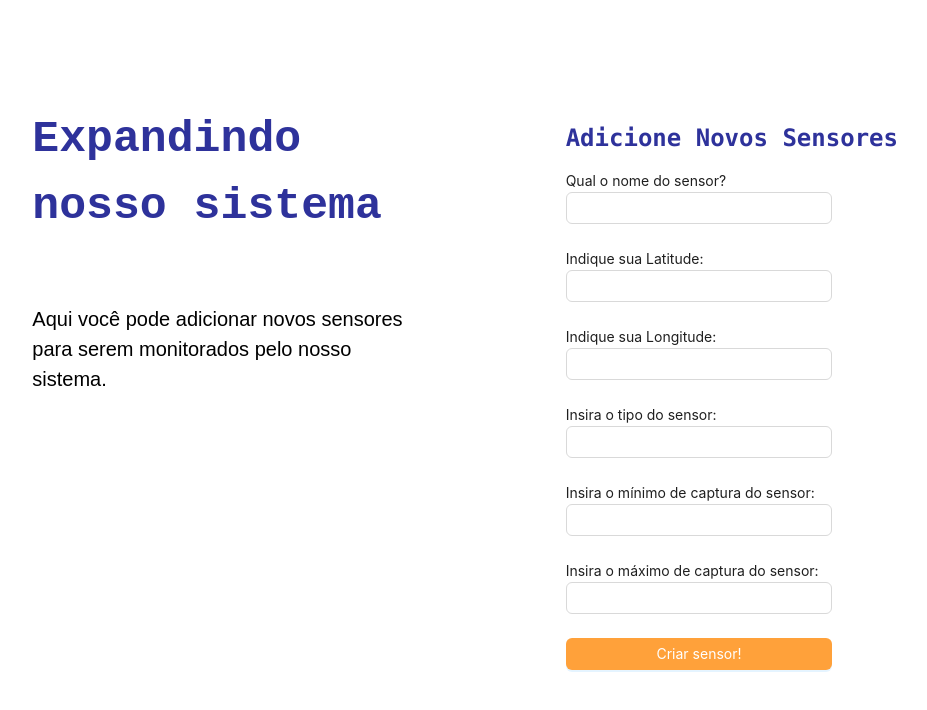
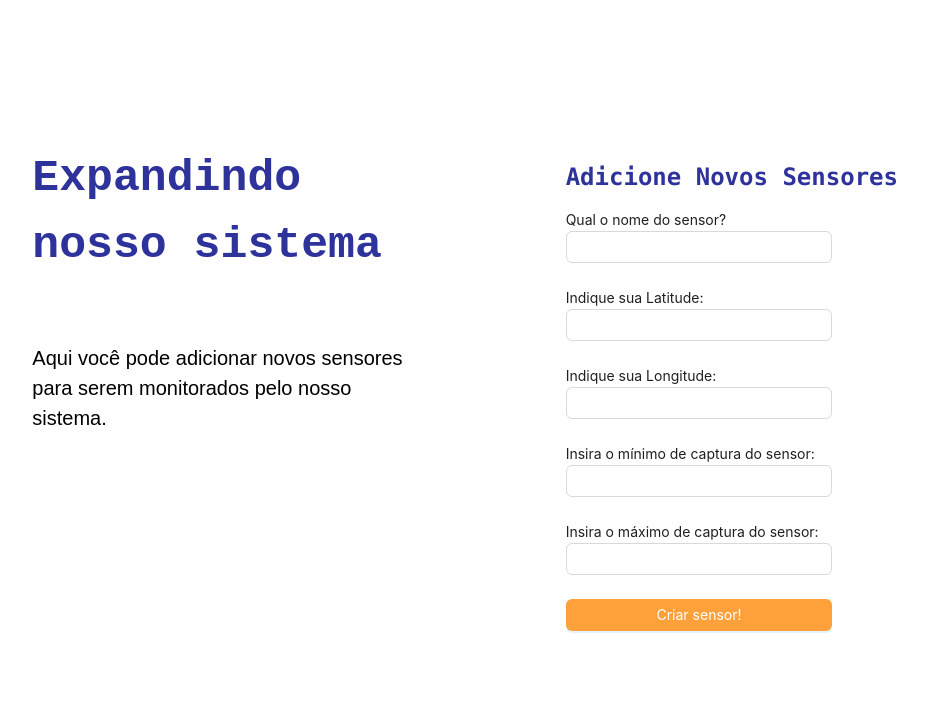
Before and after one commit to Inteli-College/2024-T0002-EC09-G04, a Next.js app in the folder frontend/: page /sensor in a window 1280 px wide. Shown: the top 710 px of the page, without its empty margins (21-948 px from the left). Built offline with nearby package versions, Linux system fonts and the light colour scheme.

Commit message:
feat: sensors_integration

```diff
--- a/frontend/src/components/Sensor/SensorForm.jsx
+++ b/frontend/src/components/Sensor/SensorForm.jsx
@@ -3,40 +3,67 @@ import { Form, Input, Button } from "antd";
 import axios from 'axios';
 import FormItem from "antd/lib/form/FormItem";
 
+const SensorForm = () => {
+  const [successMessage, setSuccessMessage] = useState("");
+  const onFinishFailed = () => {};
 
-const SensorForm = () => {
-  const [formData, setFormData] = useState({
-    Nome: '',
-    lat: '',
-    long: '',
-    tipo: '',
-    min: '',
-    max: ''
-  });
+  const handleSubmit = async (values) => {
+    try {
+      const { name, latitude, longitude, min, max} = values;
 
-  const onFinish = async (values) => {
-    try {
-      // Envia os dados para a API
-      await axios.post('sua_api_aqui', formData);
-      console.log('Dados enviados com sucesso!');
+      const data =
+        {
+          "name": name,
+          "latitude": latitude,
+          "longitude": longitude,
+          "params": {
+            "co2": {
+              "min": max,
+              "max": min,
+              "z": 0
+            },
+            "co":{
+              "min": 0,
+              "max": 0,
+              "z": 0
+            },
+            "no2": {
+              "min": 0,
+              "max": 0,
+              "z": 0
+            },
+            "mp10": {
+              "min": 0,
+              "max": 0,
+              "z": 0
+            },
+            "mp25": {
+              "min": 0,
+              "max": 0,
+              "z": 0
+            },
+            "rad": {
+              "min": 0,
+              "max": 0,
+              "z": 0
+            }
+          }
+        }
+
+      console.log(data.params)
+      const response = await axios.post('http://localhost:8080/sensors', data);
+
+      if (response.status === 200) {
+        setSuccessMessage('Sensor criado com sucesso!');
+      }
     } catch (error) {
-      console.error('Erro ao enviar os dados:', error);
+      console.error('Erro ao criar sensor:', error);
     }
   };
 
-  const onFinishFailed = (errorInfo) => {
-    console.log('Failed:', errorInfo);
-  };
-
-  const handleChange = (event) => {
-    const { name, value } = event.target;
-    setFormData({
-      ...formData,
-      [name]: value
-    });
-  };
-
   return (
+    <div>
+      {successMessage && <p style={{ color: 'green' }}>{successMessage}</p>}
       <Form
         name="basic"
         labelCol={{
@@ -51,13 +78,13 @@ const SensorForm = () => {
         initialValues={{
           remember: true,
         }}
-      onFinish={onFinish}
+        onFinish={handleSubmit}
         onFinishFailed={onFinishFailed}
         autoComplete="off"
       >
         <p>Qual o nome do sensor?</p>
-      <Form.Item
-        name="Nome"
+        <FormItem
+          name="name"
           rules={[
             {
               required: true,
@@ -65,13 +92,12 @@ const SensorForm = () => {
             },
           ]}
         >
-        <Input className='w-full' name="Nome" onChange={handleChange} />
-      </Form.Item>
-
+          <Input className='w-full' />
+        </FormItem>
 
         <p>Indique sua Latitude:</p>
         <FormItem
-      name="Latitude"
+          name="latitude"
           rules={[
             {
               required: true,
@@ -79,13 +105,12 @@ const SensorForm = () => {
             },
           ]}
         >
-        <Input className='w-full' name="Nome" onChange={handleChange} />
-
+          <Input className='w-full' />
         </FormItem>
 
         <p>Indique sua Longitude:</p>
         <FormItem
-      name="Longitude"
+          name="longitude"
           rules={[
             {
               required: true,
@@ -93,20 +118,7 @@ const SensorForm = () => {
             },
           ]}
         >
-        <Input className='w-full' name="Nome" onChange={handleChange} />
-    </FormItem>
-
-    <p>Insira o tipo do sensor:</p>
-    <FormItem
-      name="tipo"
-      rules={[
-        {
-          required: true,
-          message: 'Por favor, insira o tipo de sensor!',
-        },
-      ]}
-    >
-        <Input className='w-full' name="Nome" onChange={handleChange} />
+          <Input className='w-full' />
         </FormItem>
 
         <p>Insira o mínimo de captura do sensor:</p>
@@ -119,7 +131,7 @@ const SensorForm = () => {
             },
           ]}
         >
-        <Input className='w-full' name="Nome" onChange={handleChange} />
+          <Input className='w-full' />
         </FormItem>
 
         <p>Insira o máximo de captura do sensor:</p>
@@ -132,9 +144,10 @@ const SensorForm = () => {
             },
           ]}
         >
-      <Input className='w-full' name="Nome" onChange={handleChange} />
+          <Input className='w-full' />
         </FormItem>
-      <Form.Item
+
+        <FormItem
           wrapperCol={{
             span: 16,
           }}
@@ -142,8 +155,9 @@ const SensorForm = () => {
           <Button type="primary" htmlType="submit" style={{ width: '100%', backgroundColor: '#FFA13A', color: 'white' }}>
             Criar sensor!
           </Button>
-      </Form.Item>
+        </FormItem>
       </Form>
+    </div>
   );
 };
 
```
Also changed, not shown: 3 other files (tests, documents, lock files or other folders). Lines whose indentation alone changed are shown as unchanged.
